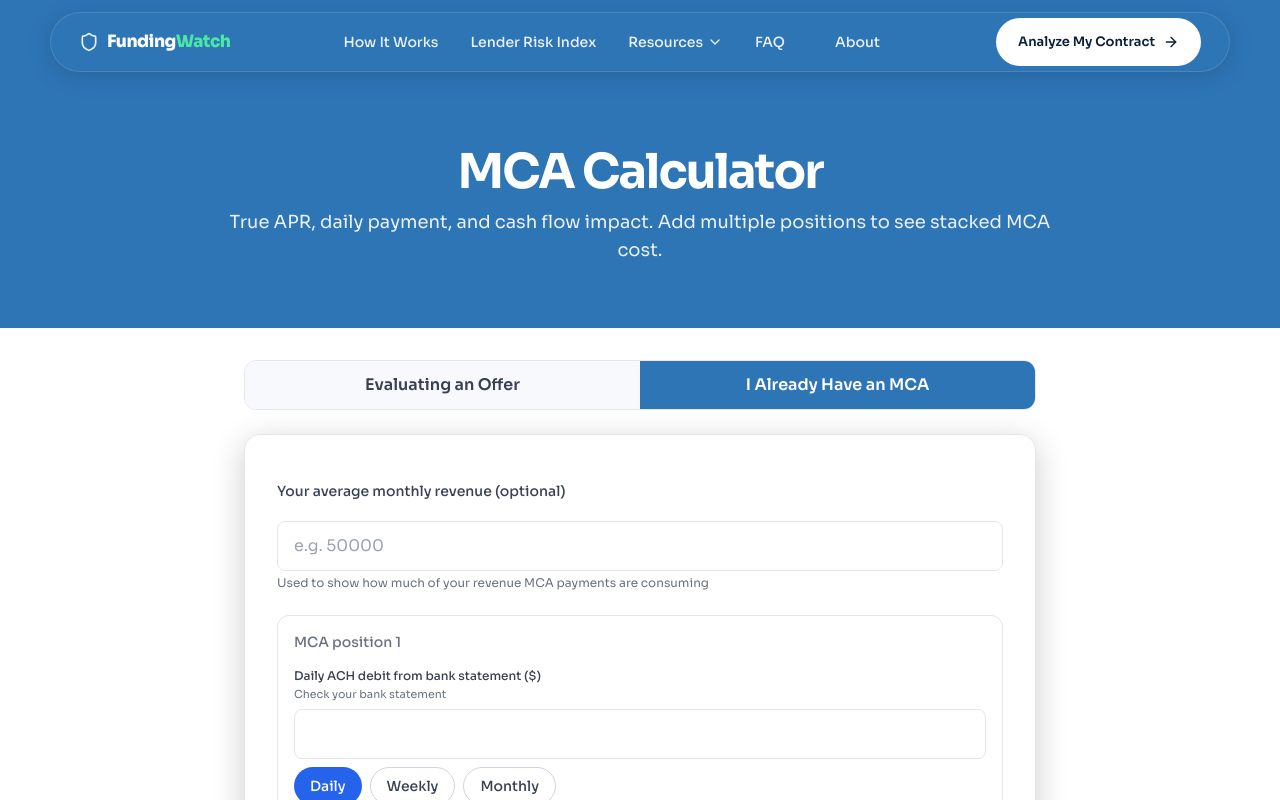
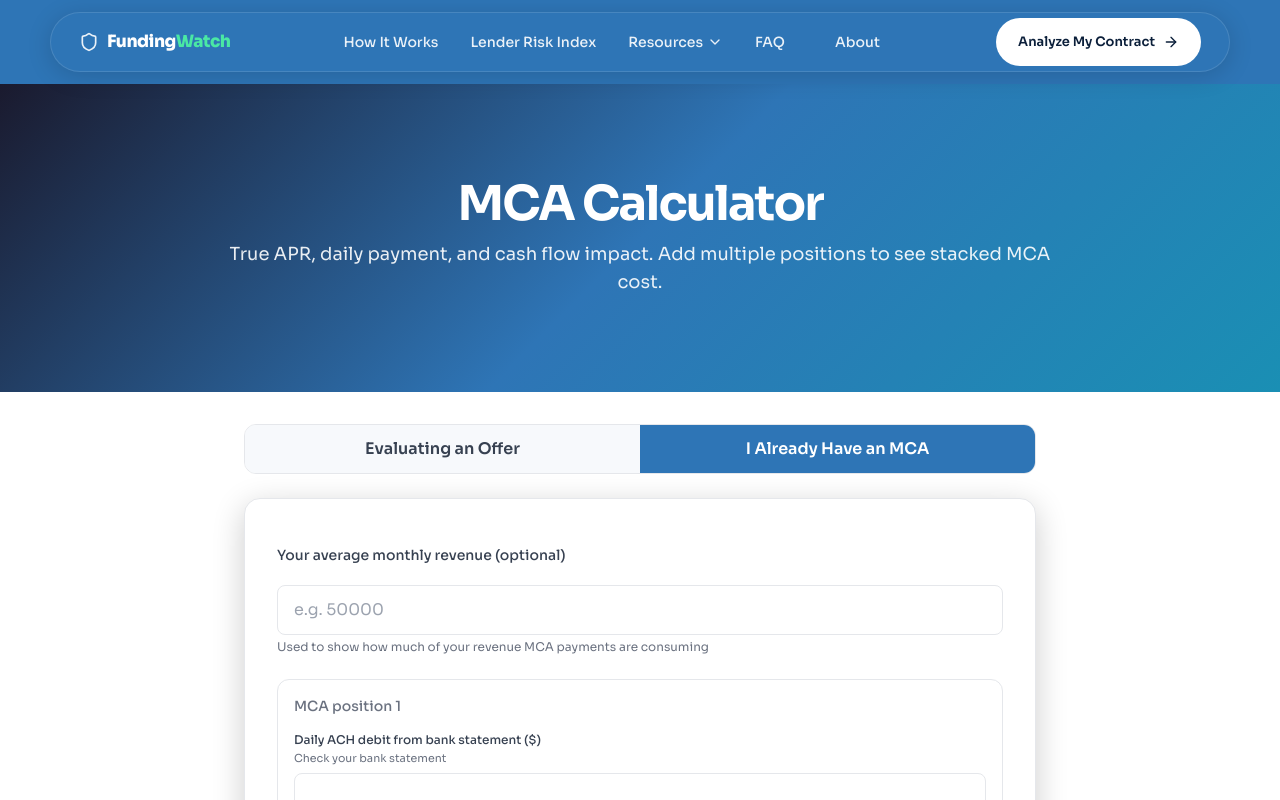
Before and after one commit to tchogorian/fundingwatch, a Next.js app: page /apr-calculator in a window 1280 px wide. Shown: the top 800 px of the page. Built offline with nearby package versions, Linux system fonts and the light colour scheme.

Commit message:
Heroes: same dark blue gradient on home, blog, LRI, APR calculator
Made-with: Cursor

```diff
--- a/src/app/apr-calculator/page.tsx
+++ b/src/app/apr-calculator/page.tsx
@@ -270,10 +270,7 @@ export default function APRCalculatorPage() {
   return (
     <>
       <section
-        className="relative overflow-hidden px-4 py-12 md:py-16"
-        style={{
-          backgroundColor: "#2E75B6",
-        }}
+        className="page-hero relative overflow-hidden px-6 py-16 md:px-8 md:py-20 lg:px-12 lg:py-24"
         aria-label="Calculator header"
       >
         <div className="mx-auto max-w-[840px] text-center">
--- a/src/app/blog/page.tsx
+++ b/src/app/blog/page.tsx
@@ -43,9 +43,6 @@ function BlogIndexSkeleton() {
     <>
       <section
         className="blog-hero relative overflow-hidden px-6 py-16 md:px-8 md:py-20 lg:px-12 lg:py-24"
-        style={{
-          backgroundColor: "#2E75B6",
-        }}
         aria-label="Blog hero"
       >
         <div className="mx-auto max-w-[1180px]">
@@ -102,12 +99,9 @@ function BlogIndexContent() {
 
   return (
     <>
-      {/* Hero — dark blue gradient matching homepage */}
+      {/* Hero — same gradient as homepage, LRI, APR calculator */}
       <section
         className="blog-hero relative overflow-hidden px-6 py-16 md:px-8 md:py-20 lg:px-12 lg:py-24"
-        style={{
-          backgroundColor: "#2E75B6",
-        }}
         aria-label="Blog hero"
       >
         <div className="mx-auto max-w-[1180px]">
--- a/src/app/globals.css
+++ b/src/app/globals.css
@@ -564,10 +564,16 @@ h3 {
 }
 
 /* ========== HERO ========== */
+/* Shared dark blue gradient for all page heroes (home, blog, LRI, APR calculator) */
+.hero,
+.blog-hero,
+.lri-hero,
+.page-hero {
+  background: linear-gradient(135deg, #1A1A2E 0%, #2E75B6 50%, #1A8FB4 100%) !important;
+  background-color: transparent !important;
+}
 
 .hero {
-  background-color: #2E75B6 !important;
-  background-image: none !important;
   position: relative;
   overflow: hidden;
   display: flex;
@@ -595,8 +601,7 @@ h3 {
   pointer-events: none !important;
 }
 
-/* Force no background image on hero children */
-.hero,
+/* Force no background image on hero children (gradient stays on .hero) */
 .hero *:not(.hero-contract-card):not(.hero-contract-card *):not(.btn-hero-primary) {
   background-image: none !important;
 }
@@ -1489,9 +1494,8 @@ h3 {
   display: block;
   overflow-x: auto;
 }
-/* Lender Risk Index hero — matches blog/home hero (dark blue gradient + white text) */
+/* Lender Risk Index hero — gradient defined in .page-hero / .lri-hero above */
 .lri-hero {
-  background: linear-gradient(135deg, #1A1A2E 0%, #2E75B6 50%, #1A8FB4 100%);
   color: #fff;
 }
 .lri-hero-title {
```
